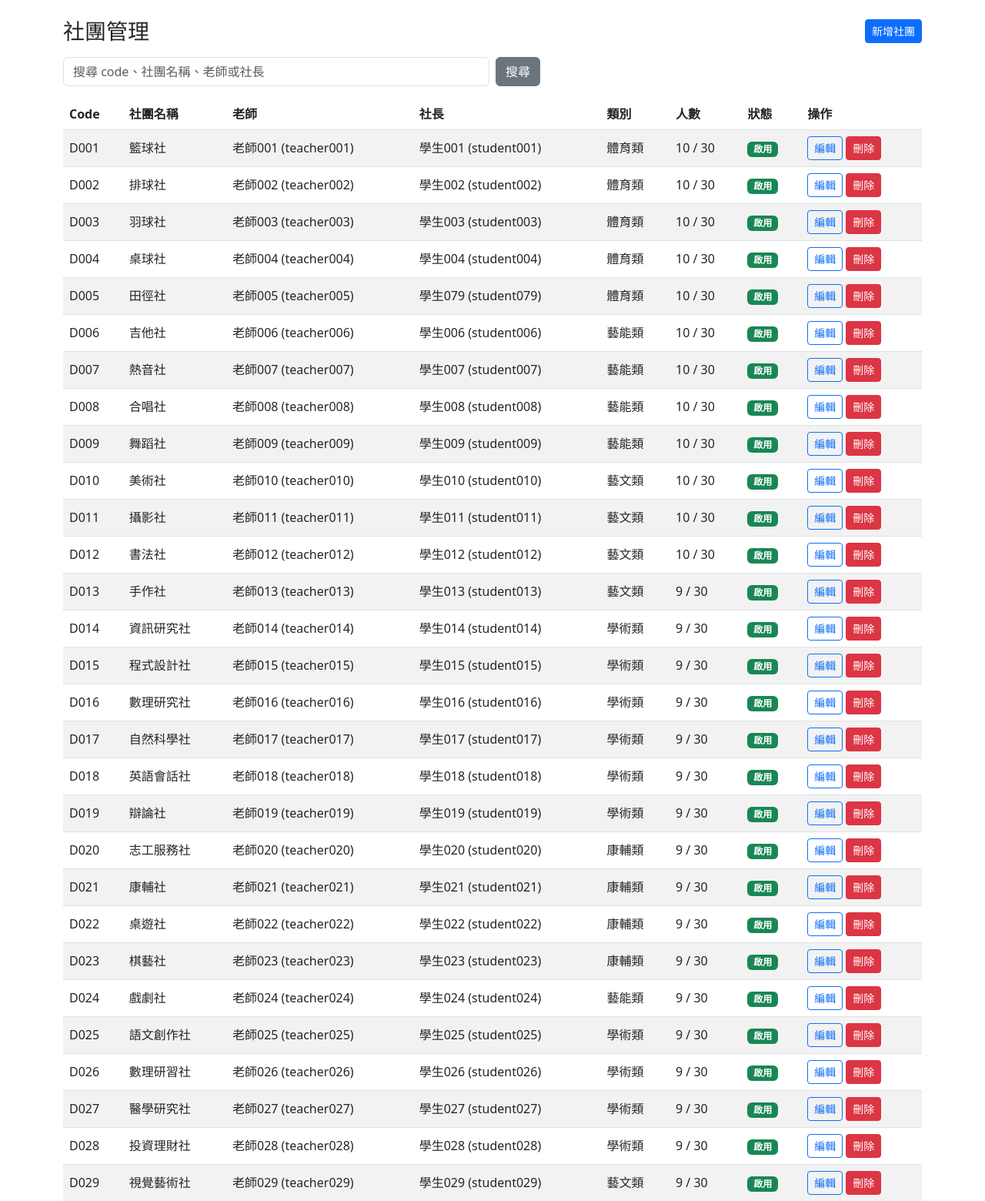
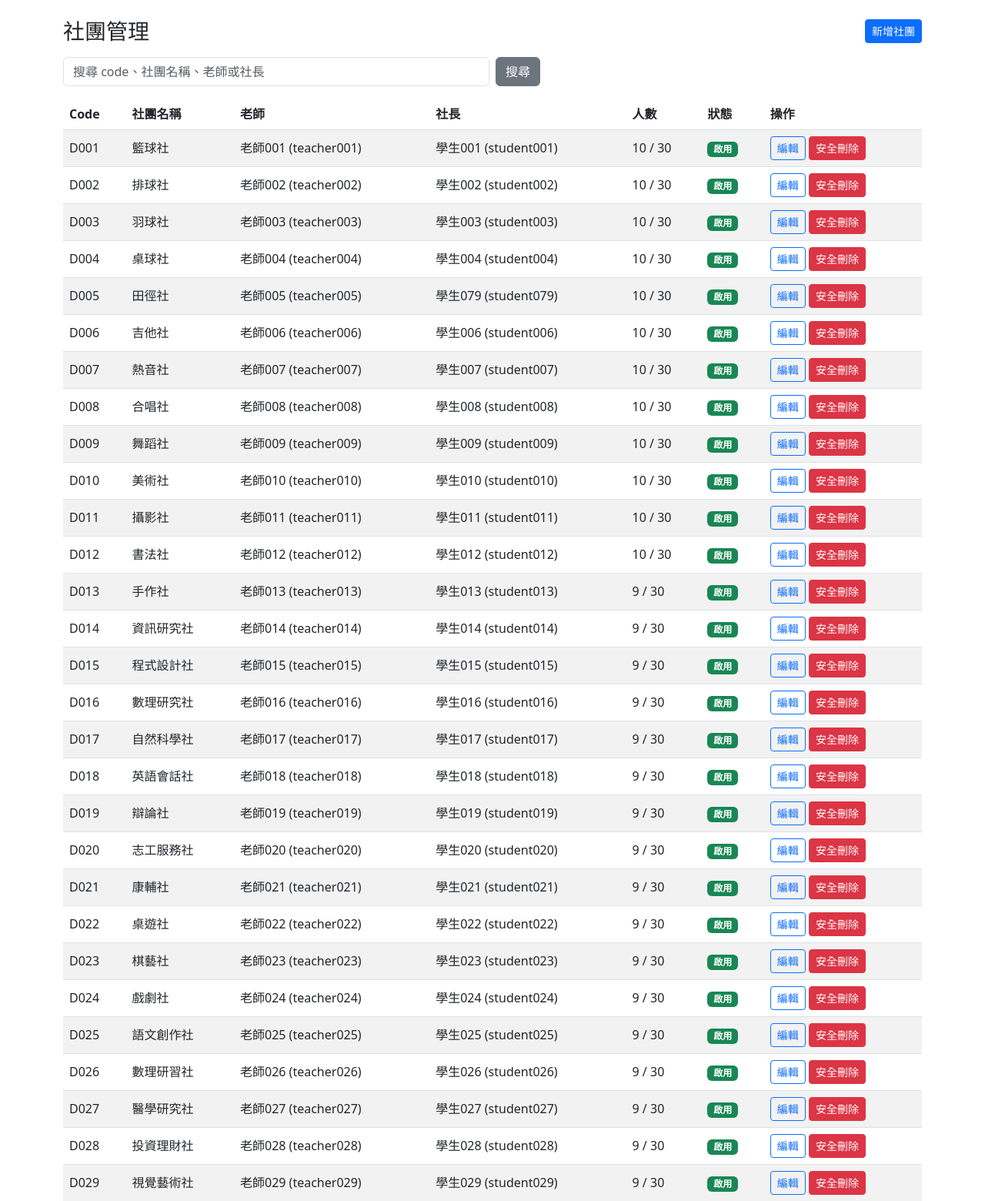
Before and after one commit to 11330097-stack/ClubTransferProject, a Django app: page /admin-panel/clubs/ in a window 1280 px wide. Shown: the part 56-1616 px from the top of the page at 77% size. Run offline with Django 4.2, Linux system fonts and the light colour scheme; a user stored in the database is signed in; data comes from the database, SQL or seed files in the repository; both versions use the stored data as it was after the commit.

Commit message:
hide club category in frontend management

```diff
--- a/templates/accounts/club_admin_list.html
+++ b/templates/accounts/club_admin_list.html
@@ -30,7 +30,6 @@
                 <th>社團名稱</th>
                 <th>老師</th>
                 <th>社長</th>
-                <th>類別</th>
                 <th>人數</th>
                 <th>狀態</th>
                 <th>操作</th>
@@ -43,7 +42,6 @@
                     <td>{{ club.name }}</td>
                     <td>{{ club.teacher|default:"-" }}</td>
                     <td>{{ club.president|default:"-" }}</td>
-                    <td>{{ club.get_category_display|default:"-" }}</td>
                     <td>{{ club.current_members }} / {{ club.max_members }}</td>
                     <td>
                         {% if club.is_active %}
@@ -54,12 +52,12 @@
                     </td>
                     <td>
                         <a href="{% url 'club_admin_edit' club.pk %}" class="btn btn-sm btn-outline-primary">編輯</a>
-                        <a href="{% url 'club_admin_delete' club.pk %}" class="btn btn-sm btn-danger">刪除</a>
+                        <a href="{% url 'club_admin_delete' club.pk %}" class="btn btn-sm btn-danger">安全刪除</a>
                     </td>
                 </tr>
             {% empty %}
                 <tr>
-                    <td colspan="8" class="text-center text-muted">沒有符合條件的社團。</td>
+                    <td colspan="7" class="text-center text-muted">沒有符合條件的社團。</td>
                 </tr>
             {% endfor %}
         </tbody>
```
Also changed, not shown: db.sqlite3.
